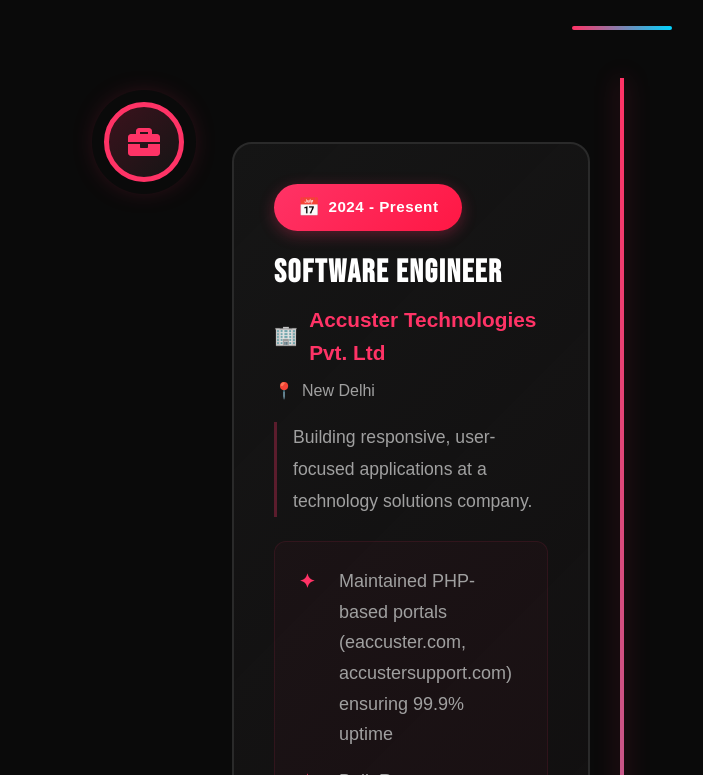
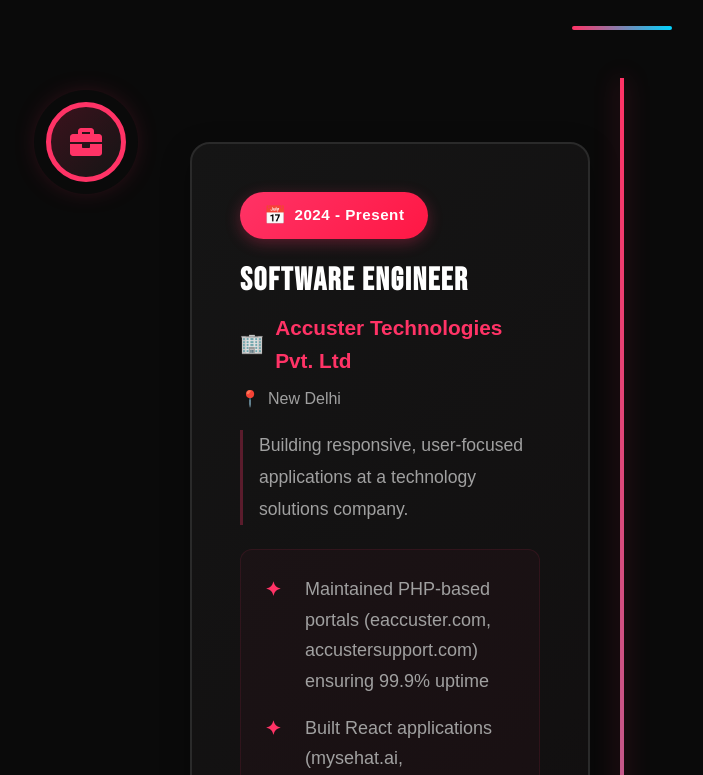
Before and after one commit to Datashaper007/portfolio, a React (Create React App) app: page /about in a window 1280 px wide. Shown: the part 1825-2600 px from the top of the page, without its empty margins (18-721 px from the left). Built offline with nearby package versions, Linux system fonts and the light colour scheme; no server answers; a web font is replaced by a local one.

Commit message:
changes in the project file

```diff
--- a/src/pages/About.css
+++ b/src/pages/About.css
@@ -313,7 +313,7 @@
 
 .timeline {
   position: relative;
-  max-width: 1100px;
+  max-width: 1400px;
   margin: 0 auto;
   padding: 2rem 0;
 }
@@ -346,15 +346,25 @@
   margin-bottom: 5rem;
   display: flex;
   align-items: flex-start;
-  gap: 3rem;
+  gap: 4rem;
 }
 
+/* Left side items (odd) */
 .timeline-item:nth-child(odd) {
   flex-direction: row;
 }
 
+.timeline-item:nth-child(odd) .timeline-content {
+  transform-origin: left;
+}
+
+/* Right side items (even) */
 .timeline-item:nth-child(even) {
   flex-direction: row-reverse;
+}
+
+.timeline-item:nth-child(even) .timeline-content {
+  transform-origin: right;
 }
 
 /* Enhanced Marker with Glow */
@@ -409,65 +419,86 @@
     0 0 30px rgba(255, 204, 0, 0.4);
 }
 
-/* Enhanced Content Card */
+/* Enhanced Content Card - Wider with Better Animations */
 .timeline-content {
   flex: 1;
+  max-width: 600px;
   background: linear-gradient(135deg, var(--color-surface) 0%, rgba(255, 51, 102, 0.02) 100%);
   border: 2px solid var(--color-border);
   border-radius: 20px;
-  padding: 2.5rem;
-  transition: all 0.4s cubic-bezier(0.4, 0, 0.2, 1);
+  padding: 3rem;
+  transition: all 0.5s cubic-bezier(0.4, 0, 0.2, 1);
   position: relative;
   overflow: hidden;
+  box-shadow: 0 10px 30px rgba(0, 0, 0, 0.3);
 }
 
+/* Animated top border */
 .timeline-content::before {
   content: '';
   position: absolute;
   top: 0;
   left: 0;
   right: 0;
-  height: 4px;
+  height: 5px;
   background: linear-gradient(90deg, var(--color-primary), var(--color-secondary), var(--color-accent));
   transform: scaleX(0);
   transform-origin: left;
-  transition: transform 0.5s ease;
+  transition: transform 0.6s ease;
 }
 
 .timeline-item:hover .timeline-content::before {
   transform: scaleX(1);
 }
 
+/* Glowing corner accent */
 .timeline-content::after {
   content: '';
   position: absolute;
   top: 40px;
-  width: 30px;
-  height: 30px;
+  width: 40px;
+  height: 40px;
   background: var(--color-surface);
   border: 2px solid var(--color-border);
   transform: rotate(45deg);
   z-index: -1;
+  transition: all 0.3s ease;
 }
 
 .timeline-item:nth-child(odd) .timeline-content::after {
-  left: -17px;
+  left: -22px;
   border-right: none;
   border-top: none;
 }
 
 .timeline-item:nth-child(even) .timeline-content::after {
-  right: -17px;
+  right: -22px;
   border-left: none;
   border-bottom: none;
 }
 
-.timeline-item:hover .timeline-content {
-  transform: translateY(-10px);
+/* Hover effects with different animations for each side */
+.timeline-item:nth-child(odd):hover .timeline-content {
+  transform: translateX(15px) translateY(-15px) rotate(1deg);
   border-color: var(--color-primary);
   box-shadow:
-    0 20px 60px rgba(255, 51, 102, 0.2),
-    0 0 0 1px rgba(255, 51, 102, 0.1);
+    -20px 30px 60px rgba(255, 51, 102, 0.3),
+    0 0 0 1px rgba(255, 51, 102, 0.2),
+    inset 0 0 100px rgba(255, 51, 102, 0.05);
+}
+
+.timeline-item:nth-child(even):hover .timeline-content {
+  transform: translateX(-15px) translateY(-15px) rotate(-1deg);
+  border-color: var(--color-secondary);
+  box-shadow:
+    20px 30px 60px rgba(0, 212, 255, 0.3),
+    0 0 0 1px rgba(0, 212, 255, 0.2),
+    inset 0 0 100px rgba(0, 212, 255, 0.05);
+}
+
+.timeline-item:hover .timeline-content::after {
+  transform: rotate(45deg) scale(1.2);
+  border-color: var(--color-primary);
 }
 
 /* Year Badge with Gradient */
--- a/src/pages/About.js
+++ b/src/pages/About.js
@@ -167,7 +167,7 @@
                 {/* Profile Photo - Replace with your actual photo */}
                 <div className="photo-wrapper">
                   <img
-                    src="./assets/amit.jpeg"
+                    src="https://via.placeholder.com/400x400/1a1a1a/ff3366?text=YOUR+PHOTO"
                     alt="Amit Yadav"
                     className="profile-photo"
                   />
@@ -315,10 +315,23 @@
               <motion.div
                 key={i}
                 className={`timeline-item ${item.type}`}
-                initial={{ opacity: 0, x: i % 2 === 0 ? -50 : 50 }}
-                whileInView={{ opacity: 1, x: 0 }}
-                viewport={{ once: true }}
-                transition={{ delay: i * 0.1 }}
+                initial={{
+                  opacity: 0,
+                  x: i % 2 === 0 ? -100 : 100,
+                  scale: 0.8
+                }}
+                whileInView={{
+                  opacity: 1,
+                  x: 0,
+                  scale: 1
+                }}
+                viewport={{ once: true, amount: 0.3 }}
+                transition={{
+                  delay: i * 0.15,
+                  duration: 0.8,
+                  type: "spring",
+                  stiffness: 100
+                }}
               >
                 <div className="timeline-marker">
                   <item.icon />
@@ -326,7 +339,25 @@
 
                 <motion.div
                   className="timeline-content"
-                  whileHover={{ scale: 1.02, boxShadow: '0 20px 40px rgba(255, 51, 102, 0.2)' }}
+                  initial={{
+                    opacity: 0,
+                    rotateY: i % 2 === 0 ? -15 : 15
+                  }}
+                  whileInView={{
+                    opacity: 1,
+                    rotateY: 0
+                  }}
+                  viewport={{ once: true }}
+                  transition={{
+                    delay: i * 0.15 + 0.3,
+                    duration: 0.8
+                  }}
+                  whileHover={{
+                    scale: 1.03,
+                    boxShadow: i % 2 === 0
+                      ? '-20px 30px 60px rgba(255, 51, 102, 0.3)'
+                      : '20px 30px 60px rgba(0, 212, 255, 0.3)'
+                  }}
                 >
                   <div className="timeline-year">{item.year}</div>
                   <h3 className="timeline-title">{item.title}</h3>
```
